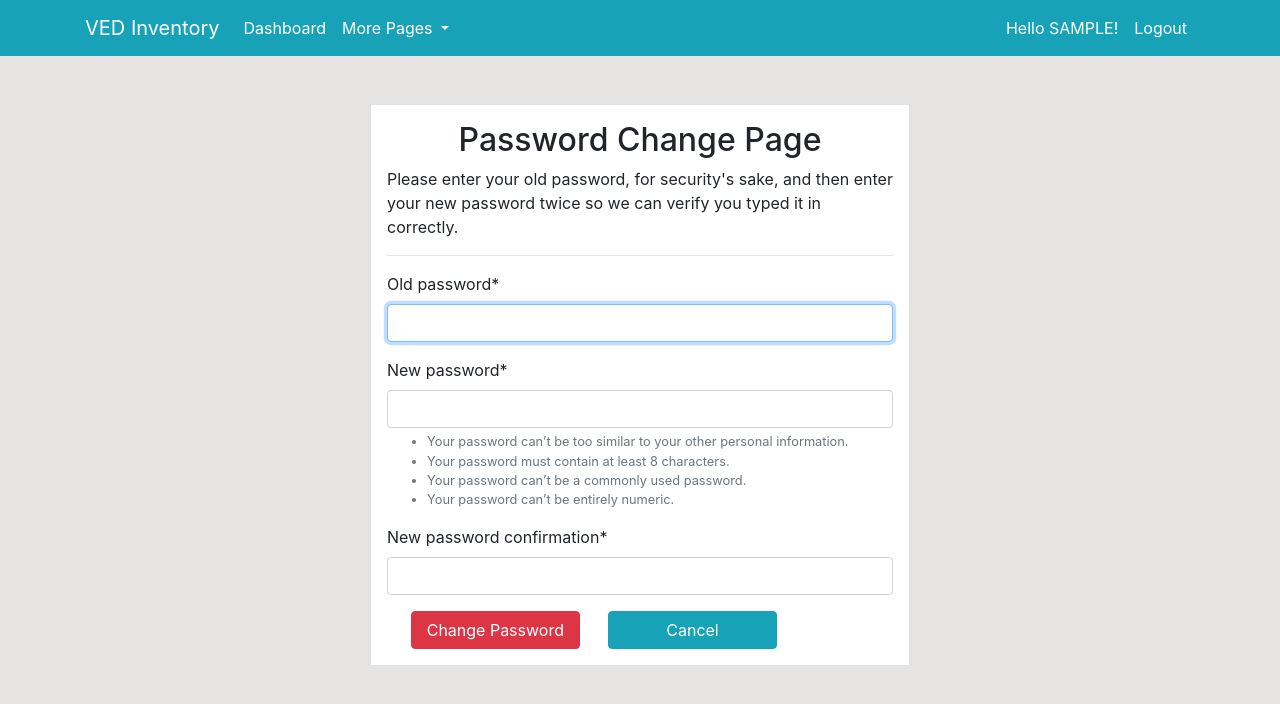
After one commit to vedintech007/django-inventory-app, a Django app: a page that uses templates/partials/nav.html in a window 1280 px wide. The commit adds this page. Shown: the top 704 px of the page. Run offline with Django 3.2, Linux system fonts and the light colour scheme; the visitor is signed in with stand-in values (Sample User, id 1); parts of the project's set-up code (start-up, migrations or seed data) failed here and were passed over; some libraries are stand-ins or nearby versions.

Commit message:
Added password change feature

```diff
--- a/config/urls.py
+++ b/config/urls.py
@@ -20,29 +20,13 @@ from django.urls import path, include
 from django.conf import settings
 from django.conf.urls.static import static
 
-from user import views as user_view
-from django.contrib.auth import views as auth_views
 
 urlpatterns = [
-	path('admin/', admin.site.urls),
-	path('', include('dashboard.urls')),
-
-	# User url paths
-	path('register/', user_view.register, name="user-register"),
-	path('profile/', user_view.profile, name="user-profile"),
-	path('profile/update/', user_view.profile_update, name="user-profile-update"),
-
-	# Login and logout url & view (class based views)
-	path('', auth_views.LoginView.as_view(template_name="user/login.html"), name="user-login"),
-	path('logout/', auth_views.LogoutView.as_view(template_name="user/logout.html"), name="user-logout"),
-
-	# This will handle password reset feature (Do not change order, not a restriction tho)
-	path('password_reset/', auth_views.PasswordResetView.as_view(template_name='user/password_reset.html'), name='password_reset'),
-	path('password_reset_done/', auth_views.PasswordResetDoneView.as_view(template_name='user/password_reset_done.html') , name='password_reset_done'),
-	path('password_reset_confirm/<uidb64>/<token>/',auth_views.PasswordResetConfirmView.as_view(template_name='user/password_reset_confirm.html'), name='password_reset_confirm'),
-	path('password_reset_complete/', auth_views.PasswordResetCompleteView.as_view(template_name='user/password_reset_complete.html'), name='password_reset_complete'),
+    path('admin/', admin.site.urls),
+    path('', include('dashboard.urls')),
+    path('user', include('user.urls')),
 ]
 
-handler404='dashboard.views.error_404'
+handler404 = 'dashboard.views.error_404'
 
 urlpatterns += static(settings.MEDIA_URL, document_root=settings.MEDIA_ROOT)
--- a/templates/partials/nav.html
+++ b/templates/partials/nav.html
@@ -23,11 +23,12 @@
 					<div class="dropdown-menu" aria-labelledby="navbarDropdown">
 						{% if user.is_authenticated and user.is_staff and user.is_superuser %}
 						<a class="dropdown-item" href="{% url 'dashboard-product-categories' %}">Categories</a>
-						{% endif %}
 						<a class="dropdown-item" href="#"></a>
 						<div class="dropdown-divider"></div>
-						<a class="dropdown-item" href="{% url 'user-profile' %}">Update Details</a>
-						<a class="dropdown-item" href="{% url 'password_reset' %}">Change Password</a>
+						{% endif %}
+						<a class="dropdown-item" href="{% url 'user-profile' %}">Profile</a>
+						<a class="dropdown-item" href="{% url 'password_change' %}">Change Password</a>
+						<a class="dropdown-item" href="{% url 'password_reset' %}">Reset Password</a>
 					</div>
 				</li>
 			</ul>
--- /dev/null
+++ b/templates/user/password_change_form.html
@@ -0,0 +1,34 @@
+{% extends "partials/base.html" %}
+
+{% block title %}Password Change Page{% endblock title %}
+{% load crispy_forms_tags %}
+{% block content %}
+<div class="container">
+	<div class="row mt-5">
+		<div class="col-md-6 offset-md-3">
+			{% for message in messages %}
+			{% if message %}
+			<div class="alert alert-{{message.tags}} alert-dismissible fade show text-center">
+				{{ message }}
+				<button type="button" class="close" data-dismiss="alert" aria-label="Close">
+					<span aria-hidden="true">&times;</span>
+				</button>
+			</div>
+			{% endif %}
+			{% endfor %}
+			<div class="border p-3 bg-white">
+				<h2 class="text-center">Password Change Page</h2>
+				<p>Please enter your old password, for security's sake, and then enter
+					your new password twice so we can verify you typed it in correctly.</p>
+				<hr>
+				<form action="" method="post">
+					{% csrf_token %}
+					{{form|crispy}}
+					<input class="btn btn-danger mx-4 col-4" type="submit" value="Change Password">
+					<a class="btn btn-info col-4" href="">Cancel</a>
+				</form>
+			</div>
+		</div>
+	</div>
+</div>
+{% endblock content %}
--- /dev/null
+++ b/user/urls.py
@@ -0,0 +1,25 @@
+from django.urls import path
+from .views import *
+
+from user import views as user_view
+from django.contrib.auth import views as auth_views
+
+urlpatterns = [
+	# User url paths
+	path('register/', user_view.register, name="user-register"),
+	path('profile/', user_view.profile, name="user-profile"),
+	path('profile/update/', user_view.profile_update, name="user-profile-update"),
+
+	# Login and logout url & view (class based views)
+	path('', auth_views.LoginView.as_view(template_name="user/login.html"), name="user-login"),
+	path('logout/', auth_views.LogoutView.as_view(template_name="user/logout.html"), name="user-logout"),
+
+	# This will handle password reset feature (Do not change order, not a restriction tho)
+	path('password_reset/', auth_views.PasswordResetView.as_view(template_name='user/password_reset.html'), name='password_reset'),
+	path('password_reset_done/', auth_views.PasswordResetDoneView.as_view(template_name='user/password_reset_done.html') , name='password_reset_done'),
+	path('password_reset_confirm/<uidb64>/<token>/',auth_views.PasswordResetConfirmView.as_view(template_name='user/password_reset_confirm.html'), name='password_reset_confirm'),
+	path('password_reset_complete/', auth_views.PasswordResetCompleteView.as_view(template_name='user/password_reset_complete.html'), name='password_reset_complete'),
+
+	path('password_change/', auth_views.PasswordChangeView.as_view(template_name='user/password_change_form.html'), name='password_change'),
+	path('password_change_done/', auth_views.PasswordChangeView.as_view(template_name='user/password_change_done.html'), name='password_change_done'),
+]
```
Also changed, not shown: templates/user/password_change_done.html (added, +22 -0 lines).
